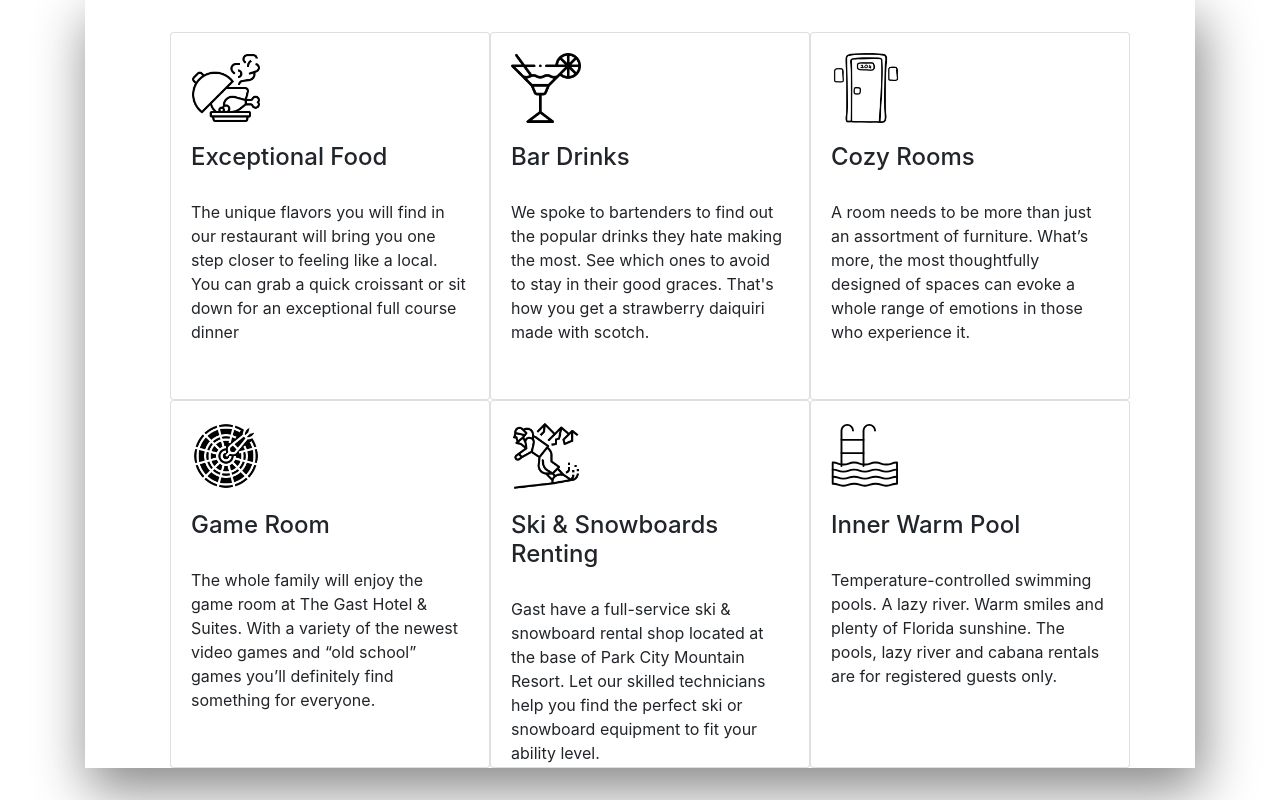
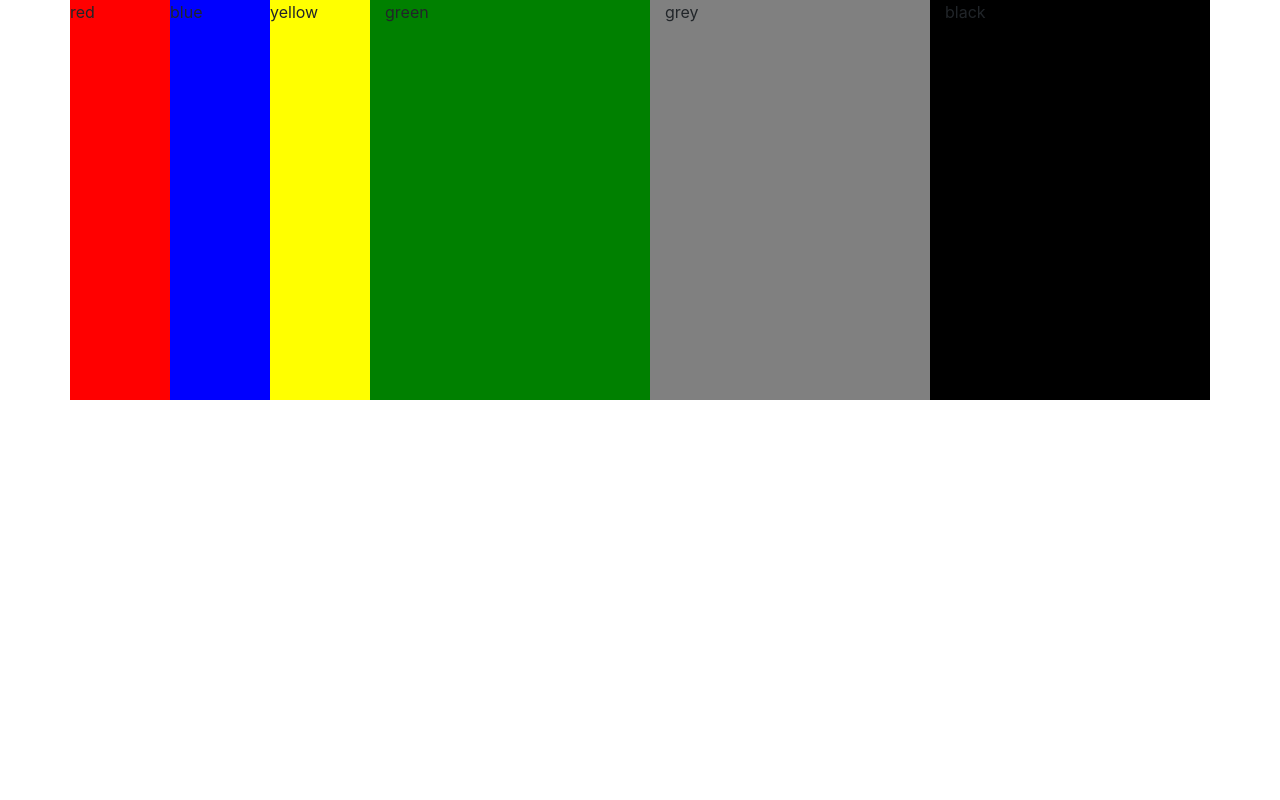
Before and after one commit to Lethukuthula12/Hotel-Website, a plain HTML site: page template.html in a window 1280 px wide. Drawn offline with nearby package versions, Linux system fonts and the light colour scheme.

Commit message:
I Fixed a card components and modify our Slide Components

```diff
--- a/apps.js
+++ b/apps.js
@@ -1,16 +1,15 @@
-
 
 // Reposition a div everytime the size of the screen changes to less than 1004px
-// setInterval(function(){
-//   if(($(window ).width()) < 1004){
-//     $(".two").addClass("reposition_div");
-//     $(".form").addClass("reposition_rowCheck");
-//   }
-//   else{
-//     $(".two").removeClass("reposition_div");
-//     $(".form").removeClass("reposition_rowCheck");
-//   }
-// }, 1000);
+setInterval(function(){
+  if(($(window ).width()) < 1004){
+    $(".two").addClass("reposition_div");
+    $(".form").addClass("reposition_rowCheck");
+  }
+  else{
+    $(".two").removeClass("reposition_div");
+    $(".form").removeClass("reposition_rowCheck");
+  }
+}, 1000);
 
 // Creating a slide
 var slideIndex = 1;
--- a/css/styles-temp.css
+++ b/css/styles-temp.css
@@ -1,22 +1,7 @@
-.row-card{
- padding-top: 2rem
-}
-.cards-holder{
-  padding-left:100px;
-  box-shadow: 5px 20px 50px 2px #888888;
-}
-.card{
-  height: 23rem;
-  width: 20rem;
+.div-container{
+  border: 1px;
+  height: 400px;
+  width: 100px;
+  display: inline-block;
 
 }
-.card-text{
-padding-top: 8px;
-padding-bottom: 5px;
-}
-.card-title{
-  padding-top: 10px;
-}
-.card-img .card-img-size{
-  height: 70px;
-}
--- a/css/styles.css
+++ b/css/styles.css
@@ -300,9 +300,7 @@ h1 {
 /* CARDS Style Starts */
 #section8 .row{
   margin-top: 5rem;
-  width: auto;
-  display: inline-block;
-
+  box-shadow: 5px 20px 100px 2px #888888;
 }
 
 /* .card-container{
@@ -311,10 +309,8 @@ display: grid;
 
 } */
 .card{
-position: relative;
-  height: auto;
-  width:25rem ;
-
+ width: 25rem;
+ height: auto;
 }
 .card-text{
 padding-top: 8px;
--- a/template.html
+++ b/template.html
@@ -26,108 +26,33 @@
 <body>
 
   <body>
-
-    <div id="section6">
  <div class="container">
-
-          <div class="cards-holder">
-            <div class="row row-card">
-            <div class="card">
-              <div class="card-body">
-                <div class="card-img">
-                  <img class="img-fluid card-img-size" src="./images/card/card-cuisine.png" alt="Plan View">
+   <div class="row">
+     <div class=" div-container" style="background-color: red;  ">
+        red
      </div>
-                <div class="card-title">
-                  <h4 class="card-title">Exceptional Food</h4>
+     <div class=" div-container" style="background-color: blue; ">
+    blue
      </div>
-                <div class="card-text">
-                  <p class="card-text">The unique flavors you will find in our
-                    restaurant will bring you one step closer to feeling like a
-                    local. You can grab a quick croissant
-                    or sit down for an exceptional full course dinner</p>
+     <div class=" div-container" style="background-color: yellow; ">
+  yellow
      </div>
+     <div class="col-md div-container" style="background-color: green; ">
+green
      </div>
+     <div class="col-md div-container" style="background-color: grey; ">
+grey
      </div>
-            <div class="card">
-              <div class="card-body">
-                <div class="card-img">
-                  <img class="img-fluid card-img-size" src="./images/card/card-drink.png" alt="Plan View">
+     <div class="col-md div-container" style="background-color: black; ">
+black
      </div>
-                <div class="card-title">
-                  <h4 class="card-title">Bar Drinks</h4>
-                </div>
-                <div class="card-text">
-                  <p class="card-text">We spoke to bartenders to find out the
-                    popular drinks they hate making the most. See which ones to avoid to
-                     stay in their good graces.
-                    That's how you get a strawberry daiquiri made with scotch.</p>
-                </div>
-              </div>
-            </div>
-            <div class="card">
-              <div class="card-body">
-                <div class="card-img">
-                  <img class="img-fluid card-img-size" src="./images/card/card_room-door.png" alt="Plan View">
-                </div>
-                <div class="card-title">
-                  <h4 class="card-title">Cozy Rooms</h4>
-                </div>
-                <div class="card-text">
-                  <p class="card-text">A room needs to be more than just an assortment of furniture. What’s more,
-                     the most thoughtfully designed of spaces can evoke a whole range of emotions in those who experience it.</p>
-                </div>
-              </div>
-            </div>
-            <div class="card">
-              <div class="card-body">
-                <div class="card-img">
-                  <img class="img-fluid card-img-size" src="./images/card/card-dartboard.png" alt="Plan View">
-                </div>
-                <div class="card-title">
-                  <h4 class="card-title">Game Room</h4>
-                </div>
-                <div class="card-text">
-                  <p class="card-text">The whole family will enjoy the game room at The Gast Hotel & Suites.
-                     With a variety of the newest video games and “old school” games you’ll definitely find something for everyone.</p>
-                </div>
-              </div>
-            </div>
-            <div class="card">
-              <div class="card-body">
-                <div class="card-img">
-                  <img class="img-fluid card-img-size" src="./images/card/card-snowboard.png" alt="Plan View">
-                </div>
-                <div class="card-title">
-                  <h4 class="card-title">Ski & Snowboards Renting</h4>
-                </div>
-                <div class="card-text">
-                  <p class="card-text">Gast have a full-service ski & snowboard rental shop located at the base of Park City Mountain Resort.
-                     Let our skilled technicians help you find the perfect ski or snowboard equipment to fit your ability level.</p>
-                </div>
-              </div>
-            </div>
-            <div class="card">
-              <div class="card-body">
-                <div class="card-img">
-                  <img class="img-fluid card-img-size" src="./images/card/card-swimming-pool.svg" alt="Plan View">
-                </div>
-                <div class="card-title">
-                  <h4 class="card-title">Inner Warm Pool</h4>
-                </div>
-                <div class="card-text">
-                  <p class="card-text">Temperature-controlled swimming pools.
-                     A lazy river. Warm smiles and plenty of Florida sunshine.
-  The pools, lazy river and cabana rentals are for registered guests only.</p>
-                </div>
-              </div>
-            </div>
-          </div>
-
 
    </div>
 
  </div>
-    </div>
+
+
+
     <script src="https://ajax.googleapis.com/ajax/libs/jquery/3.5.1/jquery.min.js"></script>
     <script src="./apps.js" charset="utf-8"></script>
 
```
Also changed, not shown: App.js (deleted, +0 -56 lines), Index.html (+10 -11 lines). Lines whose indentation alone changed are shown as unchanged.
